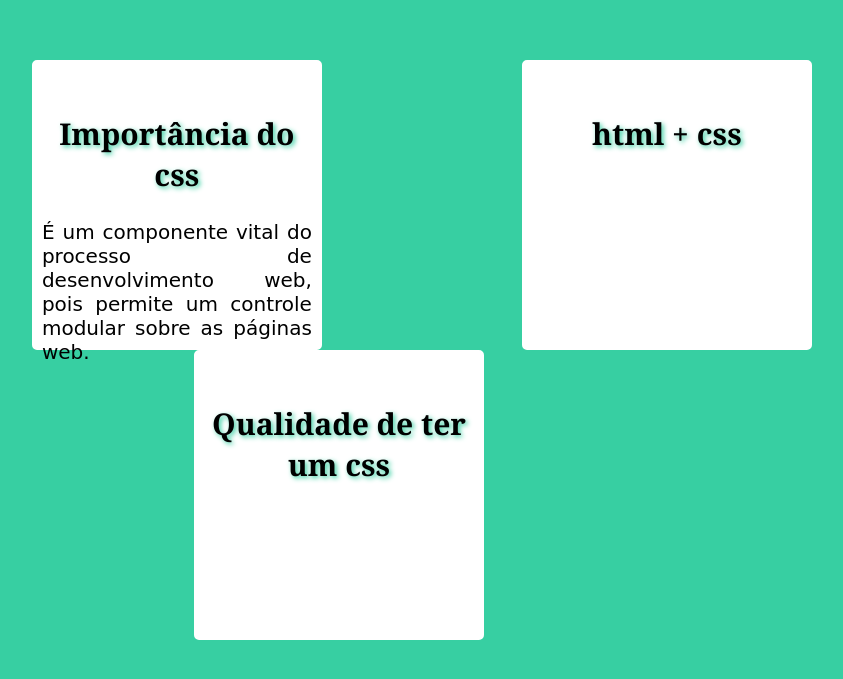
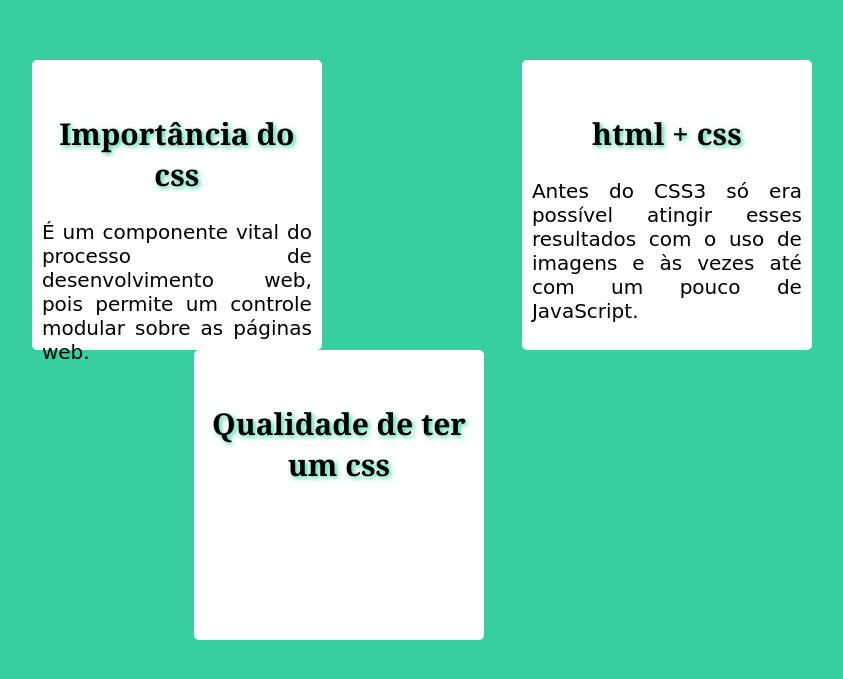
Before and after one commit to ChristianSants/projetoCss, a plain HTML site: page index.html in a window 1280 px wide. Shown: the part 117-796 px from the top of the page, without its empty margins (14-857 px from the left). Drawn offline with Linux system fonts and the light colour scheme.

Commit message:
adicionei texto ao quadrado dois

```diff
--- a/index.html
+++ b/index.html
@@ -25,6 +25,7 @@
             <div class="quadradodois">
                 <img src="">
                 <h2> html + css</h2>
+                <p> Antes do CSS3 só era possível atingir esses resultados com o uso de imagens e às vezes até com um pouco de JavaScript.</p>
             </div>
 
             <div class="quadradotres">
```
